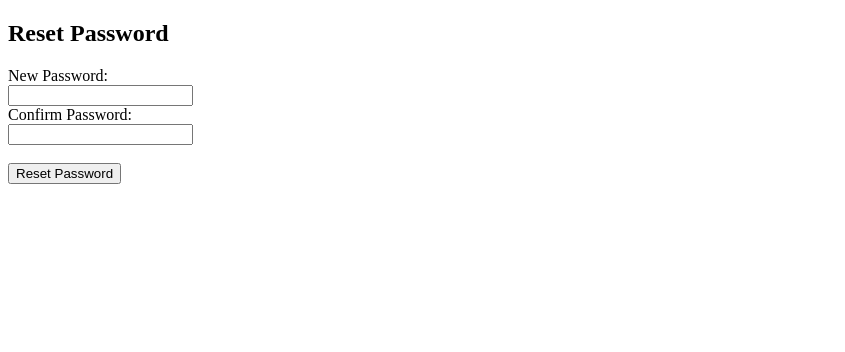
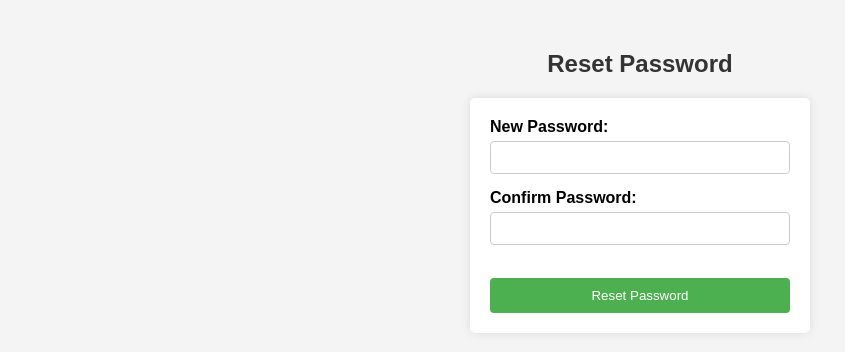
Before and after one commit to harsha-0110/FishLink-Server, a website: page templates/reset-password.html in a window 1280 px wide. Shown: the whole page, without its empty margins (0-845 px from the left). Drawn offline with Linux system fonts and the light colour scheme.

Commit message:
Added stylings ro reset-password.html

```diff
--- a/templates/reset-password.html
+++ b/templates/reset-password.html
@@ -4,6 +4,62 @@
     <meta charset="UTF-8">
     <meta name="viewport" content="width=device-width, initial-scale=1.0">
     <title>Reset Password</title>
+    <style>
+        body {
+            font-family: Arial, sans-serif;
+            margin: 0;
+            padding: 0;
+            background-color: #f4f4f4;
+        }
+
+        h2 {
+            text-align: center;
+            margin-top: 50px;
+            color: #333;
+        }
+
+        form {
+            max-width: 300px;
+            margin: 0 auto;
+            background: #fff;
+            padding: 20px;
+            border-radius: 5px;
+            box-shadow: 0 0 10px rgba(0, 0, 0, 0.1);
+        }
+
+        label {
+            font-weight: bold;
+        }
+
+        input[type="password"] {
+            width: 100%;
+            padding: 8px;
+            margin: 5px 0 15px 0;
+            border: 1px solid #ccc;
+            border-radius: 4px;
+            box-sizing: border-box;
+        }
+
+        button[type="submit"] {
+            background-color: #4CAF50;
+            color: white;
+            padding: 10px 20px;
+            border: none;
+            border-radius: 4px;
+            cursor: pointer;
+            width: 100%;
+        }
+
+        button[type="submit"]:hover {
+            background-color: #45a049;
+        }
+
+        #message {
+            text-align: center;
+            margin-top: 20px;
+            color: #333;
+        }
+    </style>
 </head>
 <body>
     <h2>Reset Password</h2>
```
